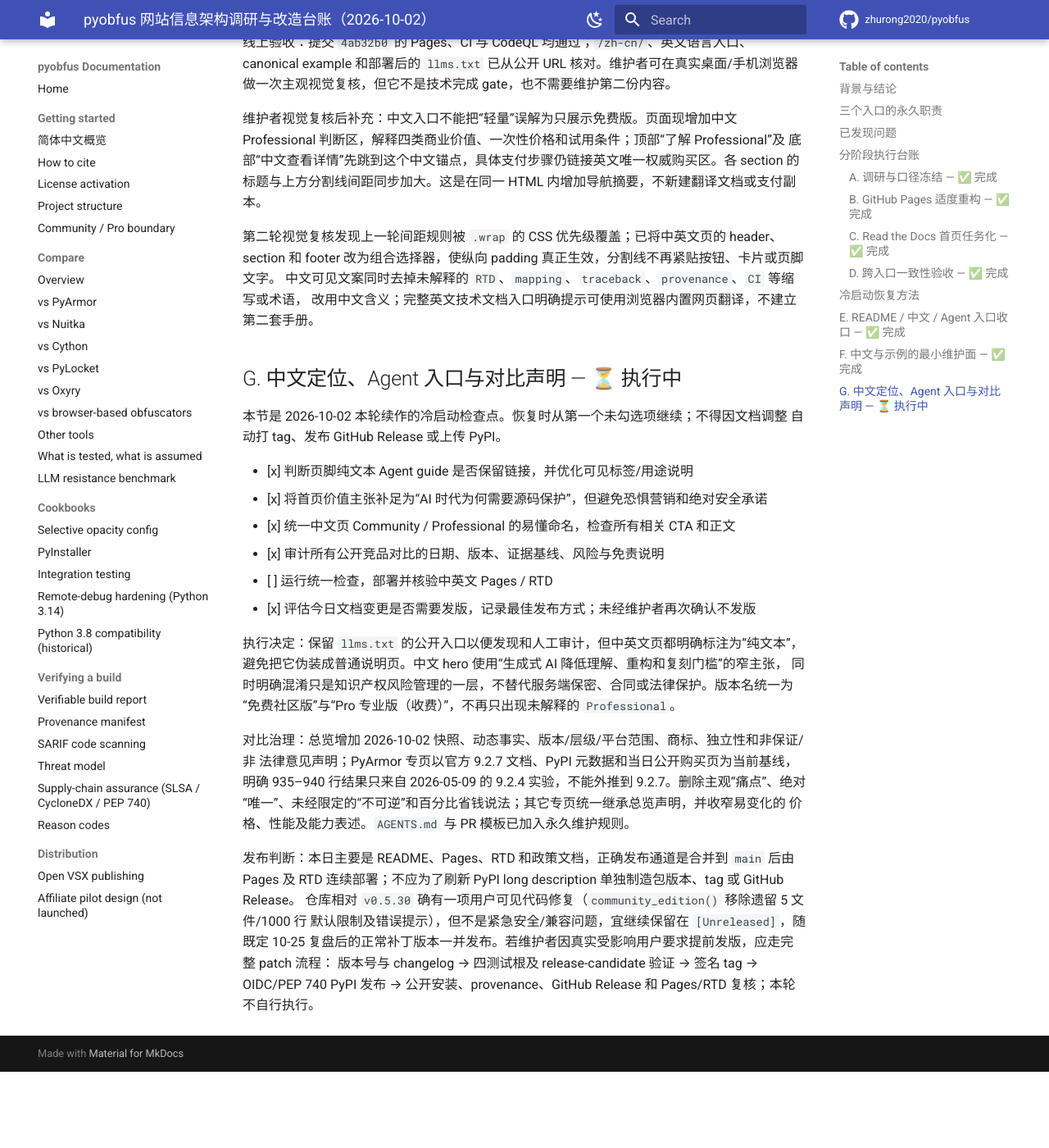
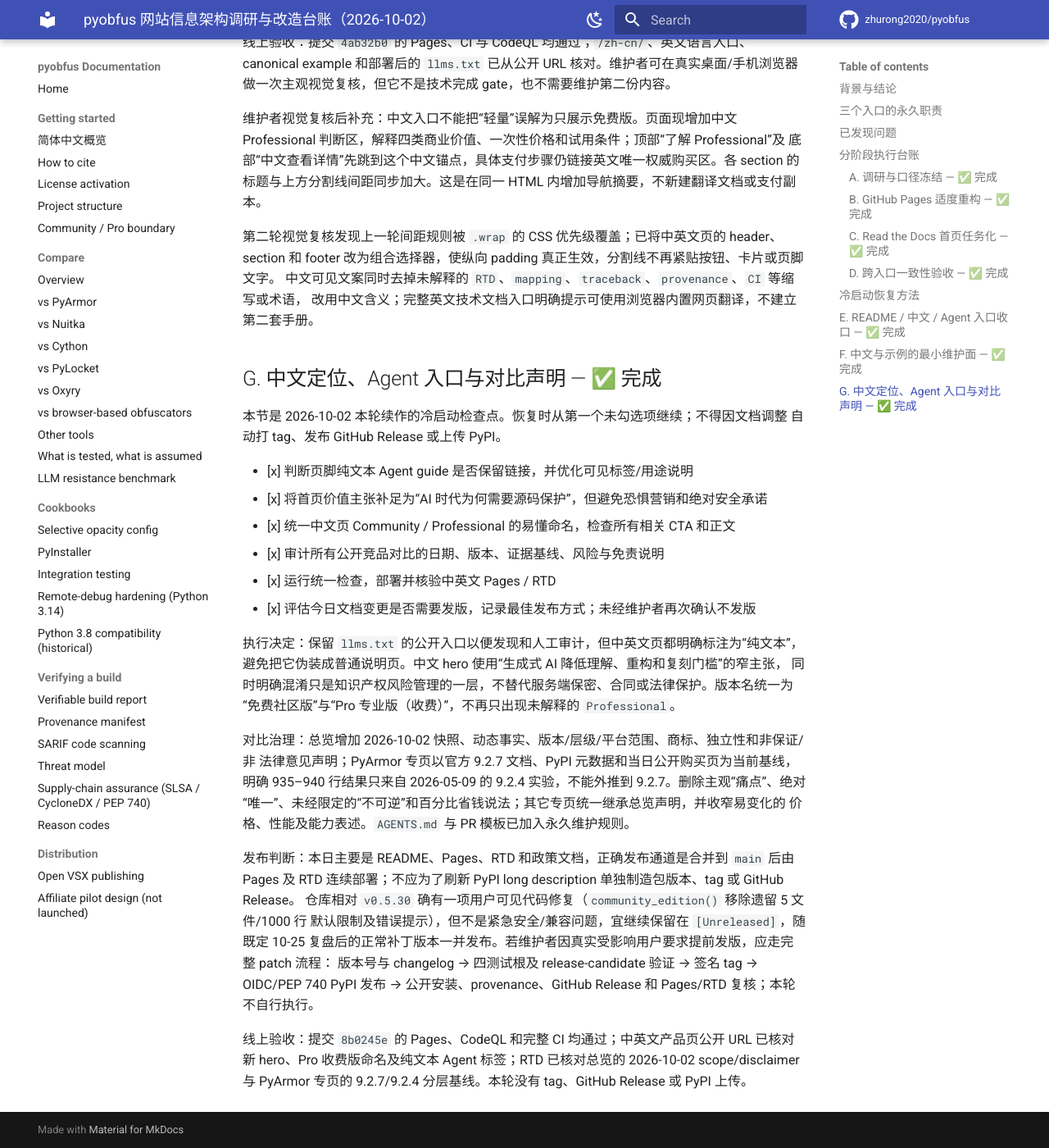
Before and after one commit to zhurong2020/pyobfus, an MkDocs documentation site: the page built from docs/SITE_INFORMATION_ARCHITECTURE_REVIEW_2026-10-02.md, in a window 1280 px wide and 1400 px high, scrolled down 3619 px. Shown: the whole window at 82% size. Built offline with MkDocs 1.6.1 and Material for MkDocs 9.7.7, drawn with Linux system fonts in a browser that asks for light colours; comment, search, counter and statistics services are not loaded; before the commit the page ends 4926 px from its top, so only the background shows below that.

Commit message:
docs(status): close site copy and comparison audit

```diff
--- a/docs/SITE_INFORMATION_ARCHITECTURE_REVIEW_2026-10-02.md
+++ b/docs/SITE_INFORMATION_ARCHITECTURE_REVIEW_2026-10-02.md
@@ -131,7 +131,7 @@
 中文可见文案同时去掉未解释的 `RTD`、`mapping`、`traceback`、`provenance`、`CI` 等缩写或术语，
 改用中文含义；完整英文技术文档入口明确提示可使用浏览器内置网页翻译，不建立第二套手册。
 
-## G. 中文定位、Agent 入口与对比声明 — ⏳ 执行中
+## G. 中文定位、Agent 入口与对比声明 — ✅ 完成
 
 本节是 2026-10-02 本轮续作的冷启动检查点。恢复时从第一个未勾选项继续；不得因文档调整
 自动打 tag、发布 GitHub Release 或上传 PyPI。
@@ -140,7 +140,7 @@
 - [x] 将首页价值主张补足为“AI 时代为何需要源码保护”，但避免恐惧营销和绝对安全承诺
 - [x] 统一中文页 Community / Professional 的易懂命名，检查所有相关 CTA 和正文
 - [x] 审计所有公开竞品对比的日期、版本、证据基线、风险与免责说明
-- [ ] 运行统一检查，部署并核验中英文 Pages / RTD
+- [x] 运行统一检查，部署并核验中英文 Pages / RTD
 - [x] 评估今日文档变更是否需要发版，记录最佳发布方式；未经维护者再次确认不发版
 
 执行决定：保留 `llms.txt` 的公开入口以便发现和人工审计，但中英文页都明确标注为“纯文本”，
@@ -161,3 +161,7 @@
 复盘后的正常补丁版本一并发布。若维护者因真实受影响用户要求提前发版，应走完整 patch 流程：
 版本号与 changelog → 四测试根及 release-candidate 验证 → 签名 tag → OIDC/PEP 740 PyPI 发布 →
 公开安装、provenance、GitHub Release 和 Pages/RTD 复核；本轮不自行执行。
+
+线上验收：提交 `8b0245e` 的 Pages、CodeQL 和完整 CI 均通过；中英文产品页公开 URL 已核对
+新 hero、Pro 收费版命名及纯文本 Agent 标签；RTD 已核对总览的 2026-10-02 scope/disclaimer 与
+PyArmor 专页的 9.2.7/9.2.4 分层基线。本轮没有 tag、GitHub Release 或 PyPI 上传。
```
Also changed, not shown: docs/CURRENT_PLAN_ZH.md (+3 -2 lines).
